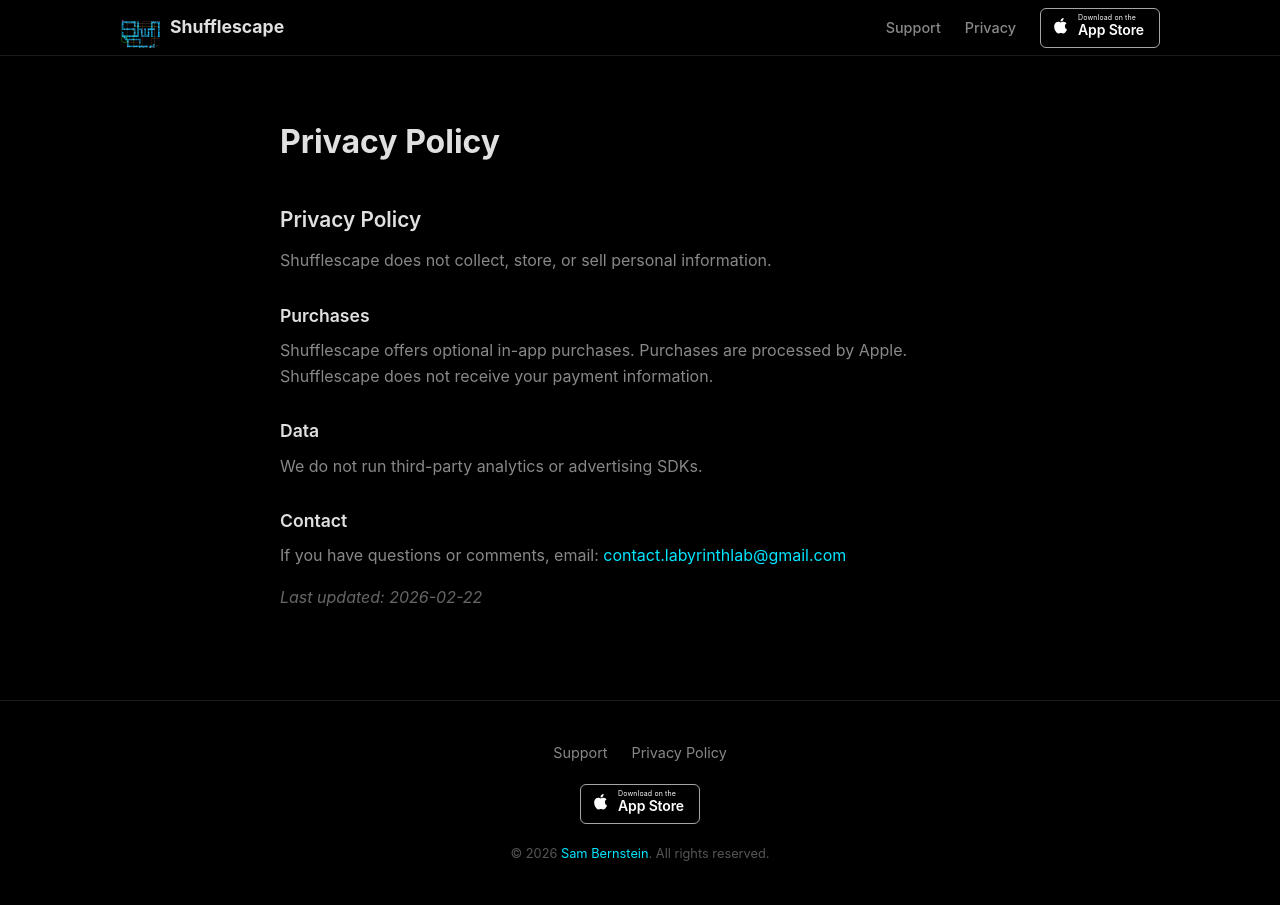
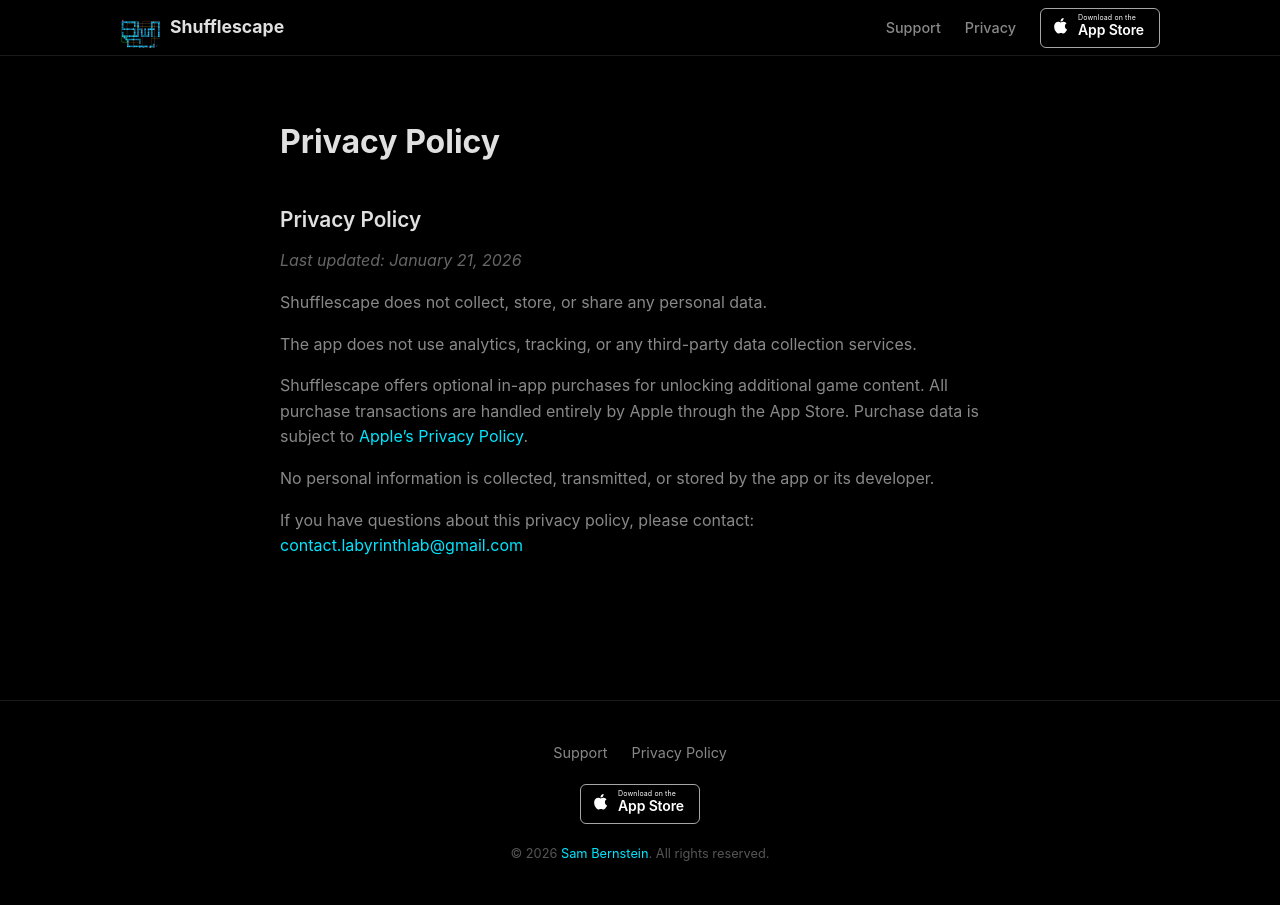
Before and after one commit to sambernstein/shufflescape-game, a Jekyll site: the page built from privacy.md, in a window 1280 px wide. Built offline with Jekyll 4.4.1, drawn with Linux system fonts in a browser that asks for light colours.

```diff
--- a/assets/css/style.css
+++ b/assets/css/style.css
@@ -220,6 +220,7 @@
   color: var(--text);
   margin-top: 32px;
   padding: 0 20px;
+  line-height: 2.2;
 }
 
 /* ===== Credits ===== */
--- a/index.html
+++ b/index.html
@@ -43,7 +43,7 @@
       <img src="{{ '/content/IMG_6228.PNG' | relative_url }}" alt="Shufflescape level 2-3 gameplay" loading="lazy">
     </div>
   </div>
-  <p class="screenshots-tagline">There is no other game like this. Enjoy!</p>
+  <p class="screenshots-tagline">There is no other game like this.<br>Enjoy!</p>
 </section>
 
 <section class="credits-section">
--- a/privacy.md
+++ b/privacy.md
@@ -6,15 +6,14 @@
 
 ## Privacy Policy
 
-Shufflescape does not collect, store, or sell personal information.
+_Last updated: January 21, 2026_
 
-### Purchases
-Shufflescape offers optional in-app purchases. Purchases are processed by Apple. Shufflescape does not receive your payment information.
+Shufflescape does not collect, store, or share any personal data.
 
-### Data
-We do not run third-party analytics or advertising SDKs.
+The app does not use analytics, tracking, or any third-party data collection services.
 
-### Contact
-If you have questions or comments, email: [contact.labyrinthlab@gmail.com](mailto:contact.labyrinthlab@gmail.com)
+Shufflescape offers optional in-app purchases for unlocking additional game content. All purchase transactions are handled entirely by Apple through the App Store. Purchase data is subject to [Apple's Privacy Policy](https://www.apple.com/legal/privacy/).
 
-_Last updated: 2026-02-22_
+No personal information is collected, transmitted, or stored by the app or its developer.
+
+If you have questions about this privacy policy, please contact: [contact.labyrinthlab@gmail.com](mailto:contact.labyrinthlab@gmail.com)
```
